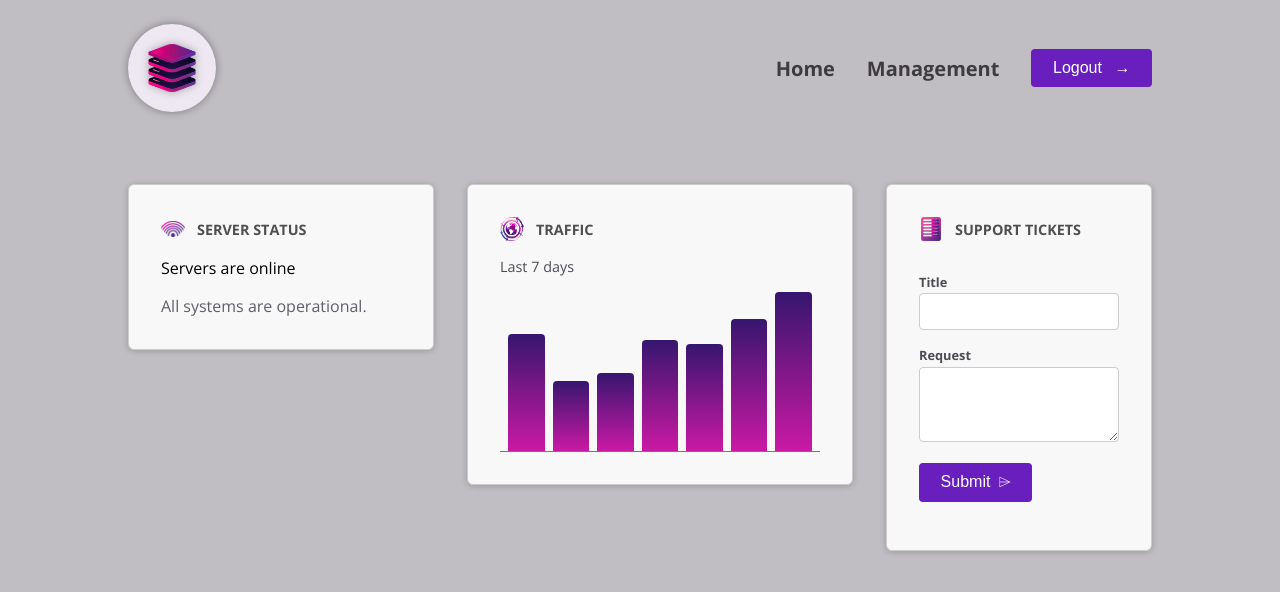
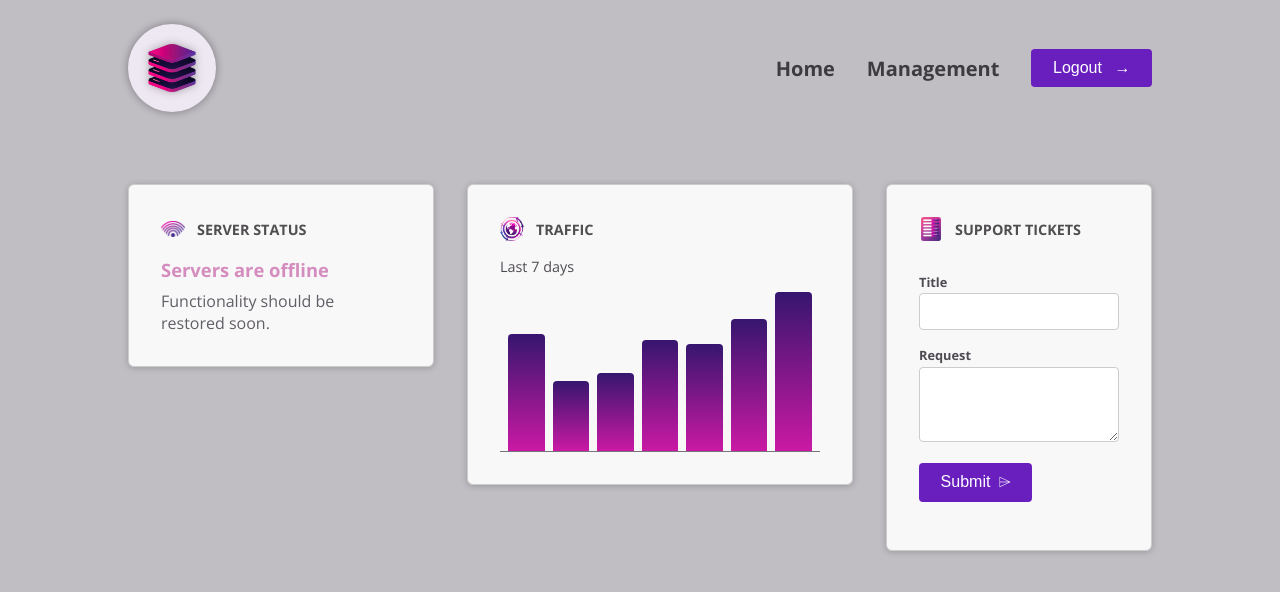
Before and after one commit to tetiana-zhuchenko/management-system-angular-04, an Angular app: page / in a window 1280 px wide. Shown: the top 592 px of the page. Built offline with nearby package versions, Linux system fonts and the light colour scheme.

Commit message:
feat: added onDestroy and OnInit methods

```diff
--- a/src/app/dashbord/server-status/server-status.component.html
+++ b/src/app/dashbord/server-status/server-status.component.html
@@ -1,3 +1,22 @@
+<div
+  [class]="{
+    status: true,
+    'status-online': currentStatus === 'online',
+    'status-offline': currentStatus === 'offline',
+    'status-unknown': currentStatus === 'unknown'
+  }"
+>
+  <!-- <div
+  [class]="{
+    status: true,
+    'status-online': currentStatus === 'online',
+    'status-offline': currentStatus === 'offline',
+    'status-unknown': currentStatus === 'unknown'
+  }"
+  [style]="{
+    fontSize: '64px'
+  }"
+> -->
   @if (currentStatus === 'online') {
   <p>Servers are online</p>
   <p>All systems are operational.</p>
@@ -8,3 +27,4 @@
   <p>Server status is unknown</p>
   <p>Fetching server status failed.</p>
   }
+</div>
--- a/src/app/dashbord/server-status/server-status.component.ts
+++ b/src/app/dashbord/server-status/server-status.component.ts
@@ -1,4 +1,4 @@
-import { Component } from '@angular/core';
+import { Component, OnDestroy, OnInit } from '@angular/core';
 
 @Component({
   selector: 'app-server-status',
@@ -7,6 +7,24 @@
   templateUrl: './server-status.component.html',
   styleUrl: './server-status.component.css',
 })
-export class ServerStatusComponent {
-  currentStatus = 'online';
+export class ServerStatusComponent implements OnInit, OnDestroy {
+  currentStatus: 'online' | 'offline' | 'unknown' = 'offline';
+  // private interval?: NodeJS.Timeout
+  private interval?: ReturnType<typeof setInterval>;
+
+  ngOnInit() {
+    this.interval = setInterval(() => {
+      const rnd = Math.random();
+      if (rnd < 0.5) {
+        this.currentStatus = 'online';
+      } else if (rnd < 0.9) {
+        this.currentStatus = 'offline';
+      } else {
+        this.currentStatus = 'unknown';
+      }
+    }, 5000);
+  }
+  ngOnDestroy() {
+    clearInterval(this.interval);
+  }
 }
```
Also changed, not shown: 1 other file (tests, documents, lock files or other folders). Lines whose indentation alone changed are shown as unchanged.
